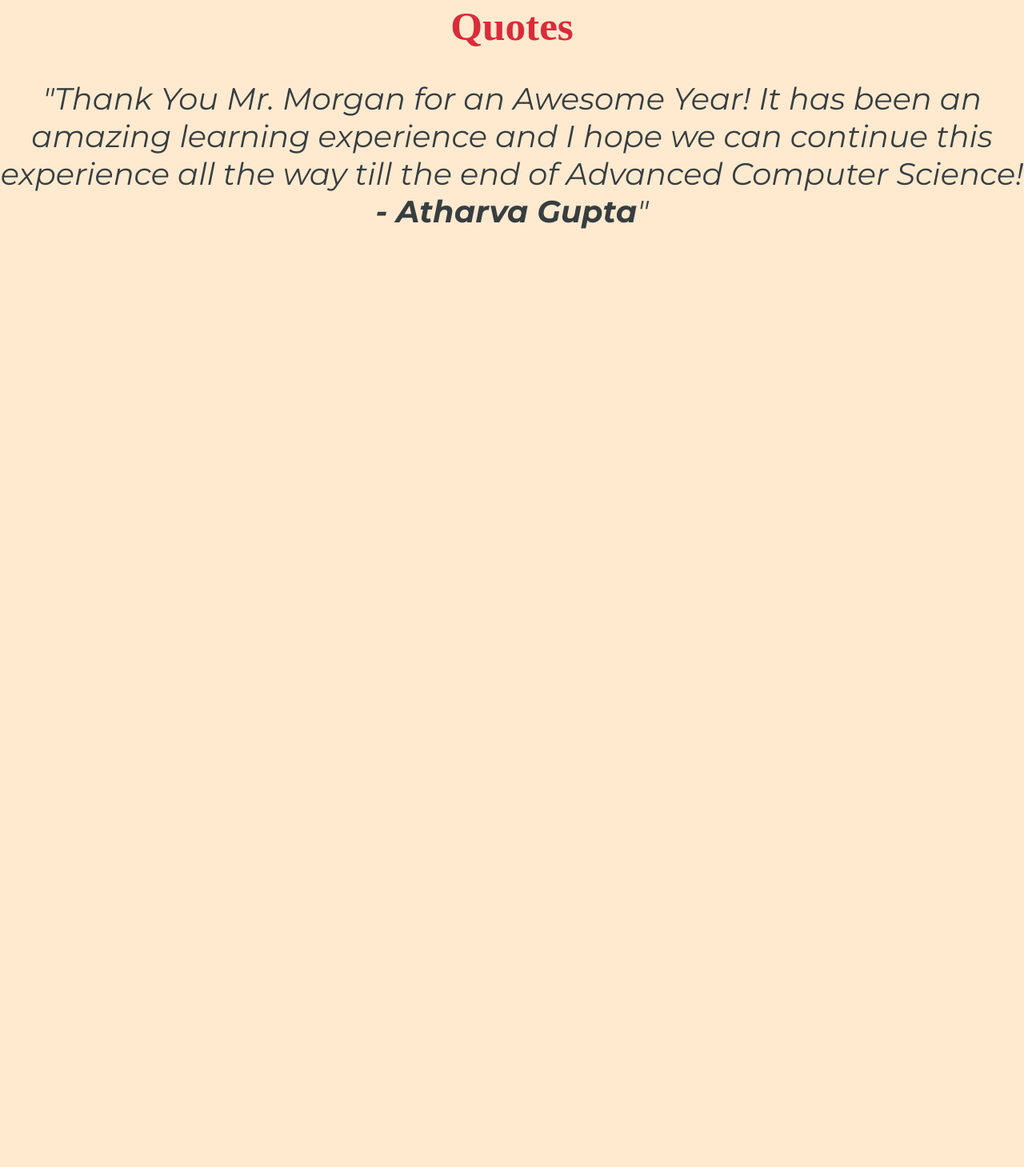
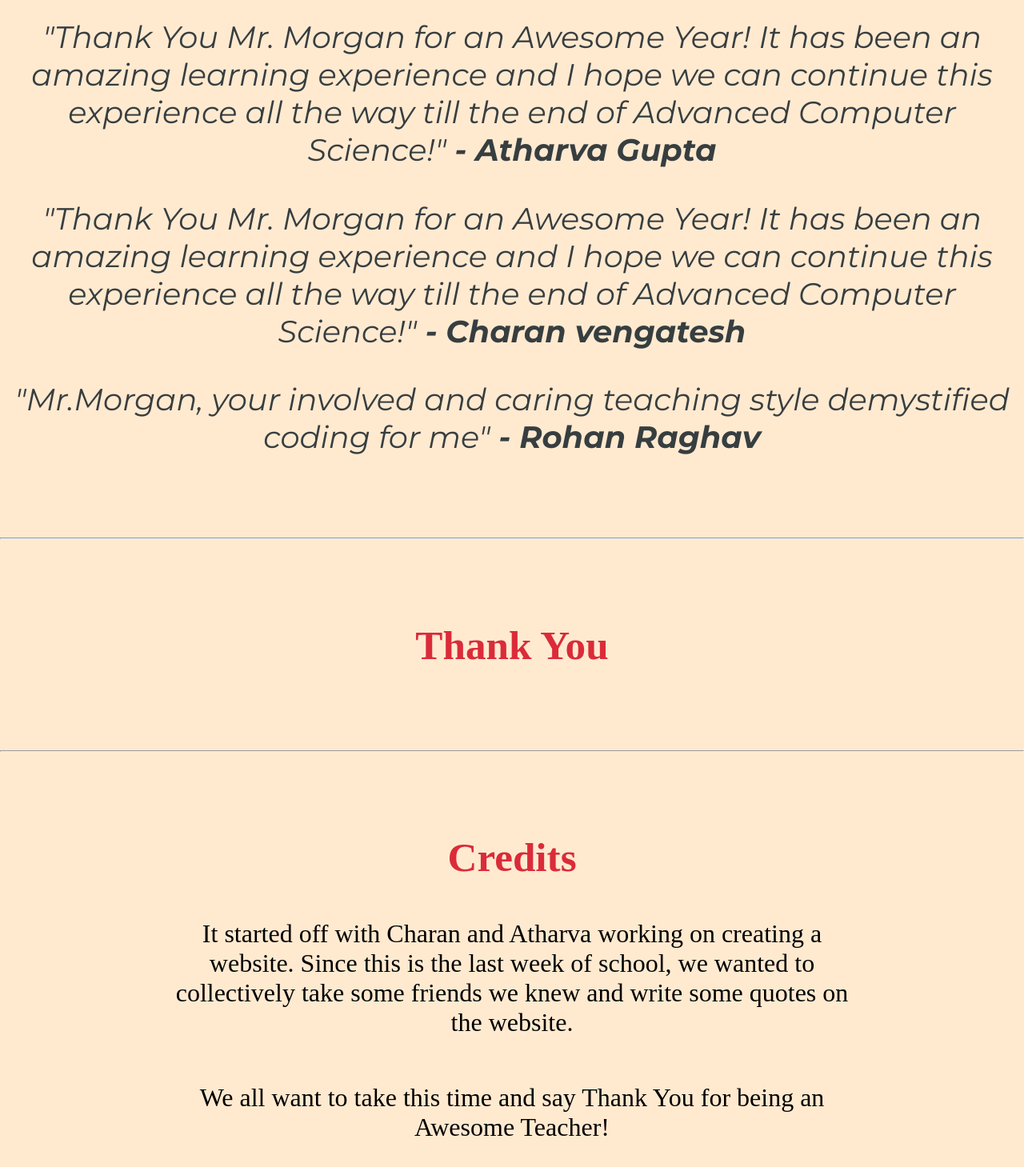
Before and after one commit to Atharva404/Website, a plain HTML site: page index.html in a window 1280 px wide. Shown: the part 943-2402 px from the top of the page at 80% size. Before the commit the page ends 1269 px from the top, so only its background shows below. Drawn offline with Linux system fonts and the light colour scheme.

Commit message:
Modified section

```diff
--- a/css/style.css
+++ b/css/style.css
@@ -22,6 +22,11 @@ body{
     font-family:'Montserrat';
     transition: 0.5s;
 }
+#credits p{
+    color: #000;
+    padding: 1vw 200px;
+    font-size: 2.5vw;
+}
 .tab-item:hover {
     font-size: 2vw;
     color: #000;
@@ -31,17 +36,32 @@ body{
 }
 #quotes{
     text-align: center;
-    margin-top: 12vw;
+    margin-top: 8vw;
+    color:#db2b39;
+    font-size: 2vw;
+}
+#thankyou{
+    text-align: center;
+    margin-top: 8vw;
+    color:#db2b39;
+    font-size: 2vw;
+}
+#credits{
+    text-align: center;
+    margin-top: 8vw;
     color:#db2b39;
     font-size: 2vw;
 }
 hr{
-    margin-top: 10vw;
+    margin-top: 8vw;
 }
 #quotes p {
     font-family: 'Montserrat';
     font-size: 3vw;
     color: #373E40;
+}
+#new p{
+    color: #000;
 }
 #navbar{
     background-color: #fe5f55;
--- a/index.html
+++ b/index.html
@@ -13,8 +13,8 @@
     <nav id ="navbar">
         <ul>
             <li><a class = "tab-item"href="#quotes">Quotes</a></li>
-            <li><a class = "tab-item"href="#">Thank You</a></li>
-            <li><a class = "tab-item" href="#about">About Us</a></li>
+            <li><a class = "tab-item"href="#thankyou">Thank You</a></li>
+            <li><a class = "tab-item" href="#credits">Credits</a></li>
         </ul>
     </nav>
     <div class = "back">
@@ -28,7 +28,25 @@
         <div id = "quotes">
         <h1>Quotes</h1>
         <p><em>"Thank You Mr. Morgan for an Awesome Year! It has been an amazing learning experience and I hope we can continue this experience all the way till the end
-             of Advanced Computer Science!<strong> - Atharva Gupta</strong>"</em></p>
-    </div>
+             of Advanced Computer Science!"<strong> - Atharva Gupta</strong></em></p>
+
+             <p><em>"Thank You Mr. Morgan for an Awesome Year! It has been an amazing learning experience and I hope we can continue this experience all the way till the end
+                of Advanced Computer Science!"<strong> - Charan vengatesh</strong></em></p>
+                <p><em>"Mr.Morgan, your involved and caring teaching style demystified coding for me"<strong> - Rohan Raghav</strong></em></p>
+        </div>
+        <hr>
+        <div id = "thankyou">
+            <h1>Thank You</h1>
+        </div>
+        <hr>
+        <div id = "credits">
+            <h1>Credits</h1>
+            <p>It started off with Charan and Atharva working on creating a website. Since this is the last week of school,
+                we wanted to collectively take some friends we knew and write some quotes on the website.
+            </p>
+            <div id = "new">
+            <p>We all want to take this time and say Thank You for being an Awesome Teacher!</p>
+        </div>
+        </div>
 </body>
 </html>
```
Also changed, not shown: 1 other file.
